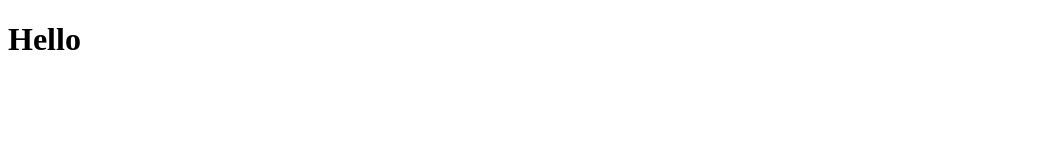
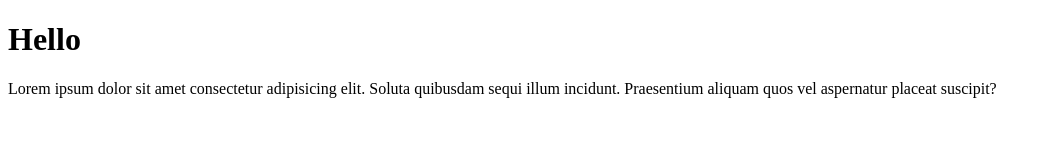
Before and after one commit to abdulaziznemathanov9-netizen/Abdulaziz, a plain HTML site: page index.html in a window 1280 px wide. Shown: the whole page, without its empty margins (0-1051 px from the left). Drawn offline with Linux system fonts and the light colour scheme.

Commit message:
hjasgdhas

```diff
--- a/index.html
+++ b/index.html
@@ -7,5 +7,6 @@
 </head>
 <body>
   <h1>Hello</h1>
+  <p>Lorem ipsum dolor sit amet consectetur adipisicing elit. Soluta quibusdam sequi illum incidunt. Praesentium aliquam quos vel aspernatur placeat suscipit?</p>
 </body>
 </html>
```
